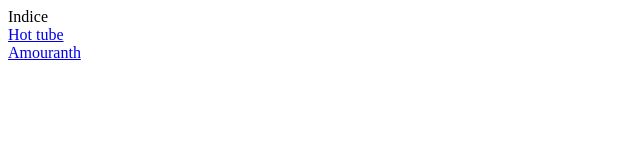
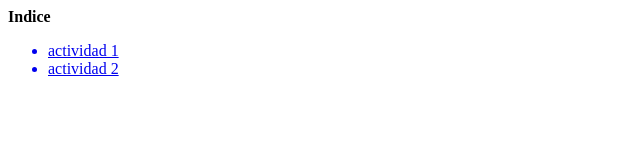
Before and after one commit to Escobaar22/Lenguaje, a plain HTML site: page index.html in a window 1280 px wide. Shown: the whole page, without its empty margins (0-640 px from the left). Drawn offline with Linux system fonts and the light colour scheme.

Commit message:
werawooo

```diff
--- a/index.html
+++ b/index.html
@@ -7,12 +7,14 @@
     <title>Document</title>
 </head>
 <body>
-    Indice <br>
+    <b>Indice <br></b>
+    <ul>
     <a href="actividad1">
-        Hot tube <br>
+    <li>actividad 1 <br></li>
     </a>
     <a href="actividad2">
-        Amouranth
+    <li>actividad 2 <br></li>
     </a>
+    </ul>
 </body>
 </html>
```
